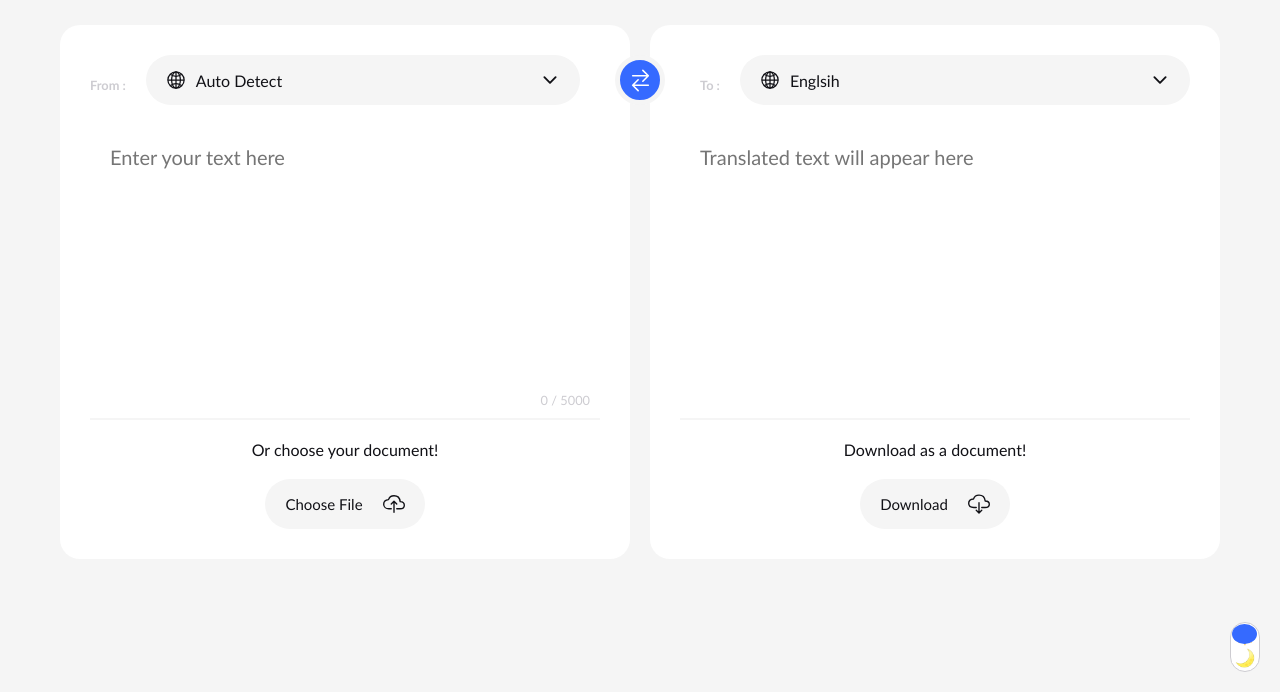
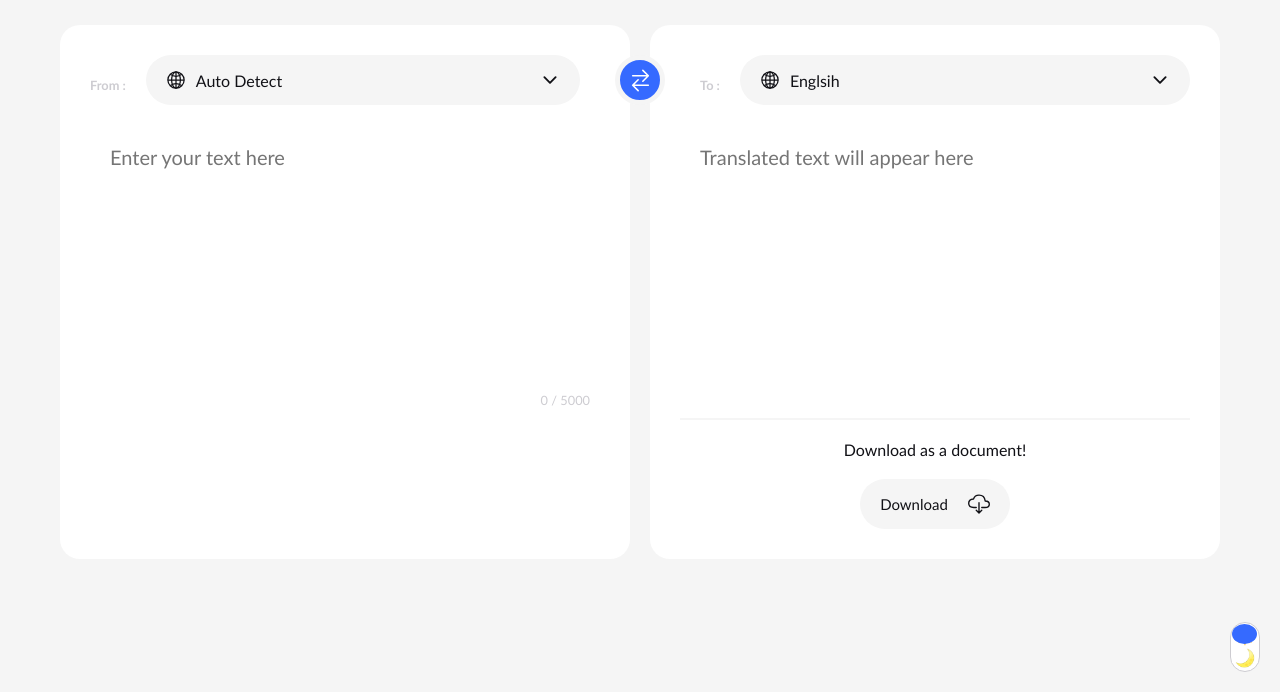
Before and after one commit to jatin2528/language-translator, a plain HTML site: page index.html in a window 1280 px wide. Shown: the part 108-800 px from the top of the page. Drawn offline with nearby package versions, Linux system fonts and the light colour scheme.

Commit message:
Update index.html

```diff
--- a/index.html
+++ b/index.html
@@ -51,14 +51,6 @@
           ></textarea>
           <div class="chars"><span id="input-chars">0</span> / 5000</div>
         </div>
-        <div class="card-bottom">
-          <p>Or choose your document!</p>
-          <label for="upload-document">
-            <span id="upload-title">Choose File</span>
-            <ion-icon name="cloud-upload-outline"></ion-icon>
-            <input type="file" id="upload-document" hidden />
-          </label>
-        </div>
       </div>
 
       <div class="center">
```
